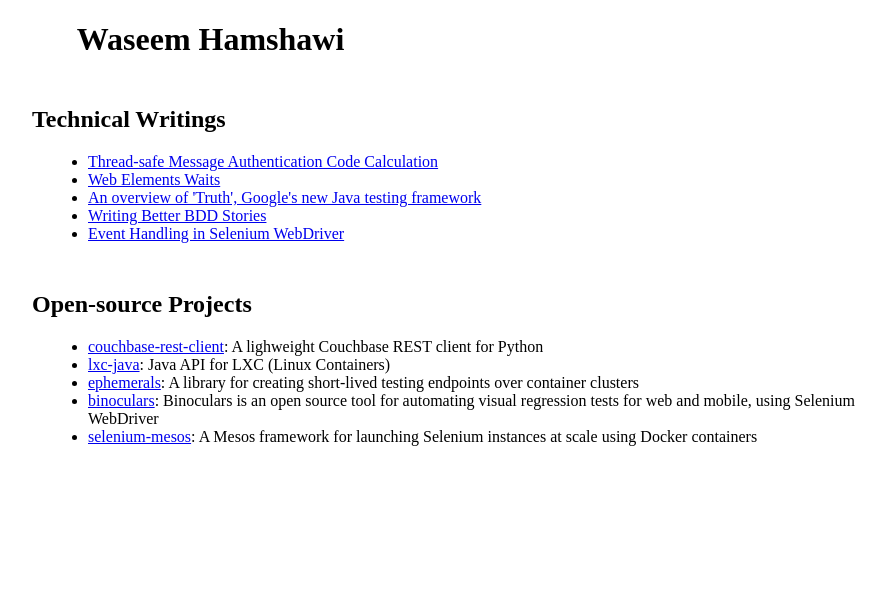
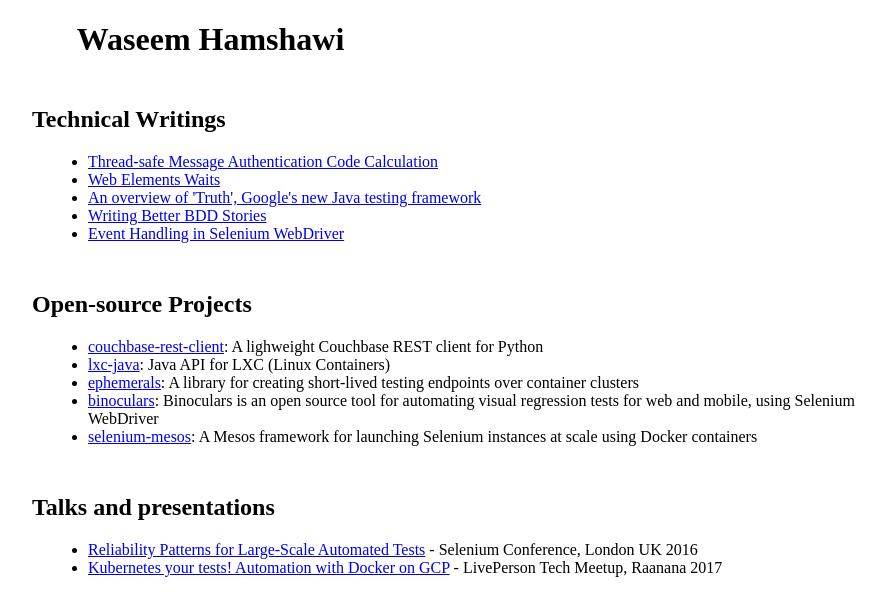
Before and after one commit to waseemh/waseemh.github.io, a Jekyll site: the page built from index.html, in a window 1280 px wide. Shown: the top 616 px of the page, without its empty margins (160-1046 px from the left). Built offline with Jekyll 4.4.1, drawn with Linux system fonts in a browser that asks for light colours.

Commit message:
Update index.html

```diff
--- a/index.html
+++ b/index.html
@@ -9,6 +9,7 @@
       {% endfor %}
       </ul>
     </div>
+    <div>
       <h2>Open-source Projects</h2>
       <ul>
 	<li><a href="https://github.com/waseemh/couchbase-rest-client">couchbase-rest-client</a>: A lighweight Couchbase REST client for Python</li>
@@ -18,3 +19,10 @@
 	<li><a href="https://github.com/waseemh/selenium-mesos">selenium-mesos</a>: A Mesos framework for launching Selenium instances at scale using Docker containers</li>
       </ul>
     </div>
+    <div>
+      <h2>Talks and presentations</h2>
+      <ul>
+	<li><a href="https://www.slideshare.net/WaseemHamshawi/reliability-patterns-for-largescale-automated-tests-69731021">Reliability Patterns for Large-Scale Automated Tests</a> - Selenium Conference, London UK 2016</li>
+	<li><a href="https://github.com/waseemh/lxc-java">Kubernetes your tests! Automation with Docker on GCP</a> - LivePerson Tech Meetup, Raanana 2017</li>
+      </ul>
+    </div>
```
